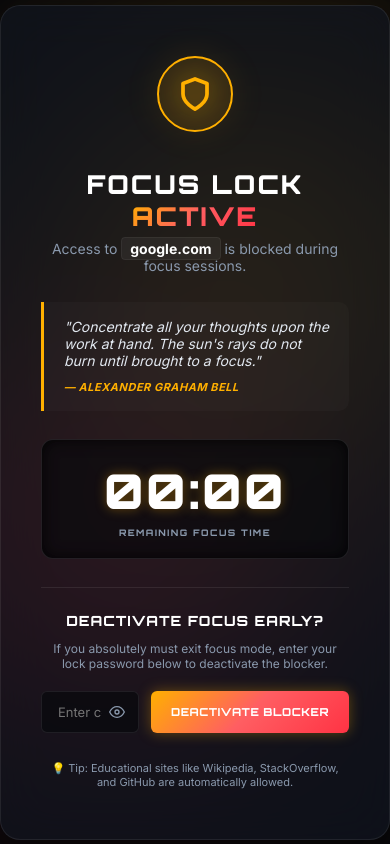
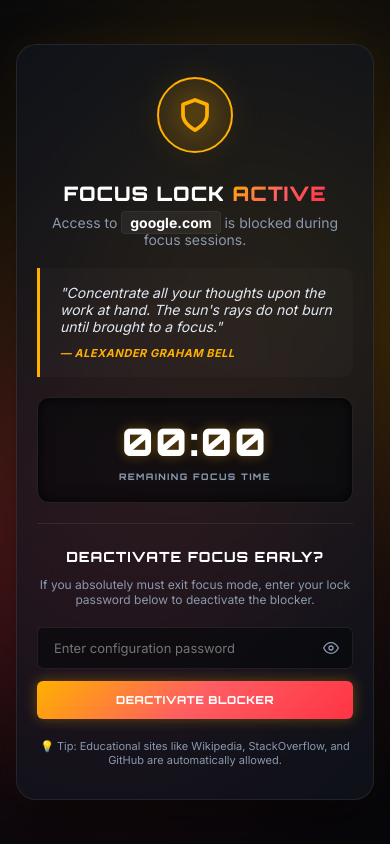
Before and after one commit to Aswath54/focus-tracker-site, a browser extension: page extension/blocked.html in a window 390 px wide. Drawn offline with Linux system fonts and the light colour scheme.

Commit message:
Fix blocked page full-screen layout

```diff
--- a/extension/blocked.css
+++ b/extension/blocked.css
@@ -29,11 +29,23 @@ body {
   background-color: var(--bg-dark-1);
   color: var(--text-normal);
   min-height: 100vh;
+  width: 100vw;
   display: flex;
   justify-content: center;
   align-items: center;
   overflow: hidden;
   position: relative;
+}
+
+.blocked-container {
+  position: relative;
+  z-index: 2;
+  width: min(100vw, 100%);
+  min-height: 100vh;
+  display: flex;
+  align-items: center;
+  justify-content: center;
+  padding: 24px;
 }
 
 /* Glowing background elements */
@@ -77,7 +89,7 @@ body {
 /* Glassmorphic card */
 .glass-card {
   position: relative;
-  z-index: 2;
+  z-index: 3;
   background: rgba(18, 22, 32, 0.7);
   backdrop-filter: blur(24px);
   -webkit-backdrop-filter: blur(24px);
@@ -347,6 +359,35 @@ body {
   color: var(--text-muted);
 }
 
+@media (max-width: 640px) {
+  .blocked-container {
+    padding: 16px;
+  }
+
+  .glass-card {
+    padding: 32px 20px;
+    gap: 20px;
+    max-width: 100%;
+  }
+
+  .restricted-title {
+    font-size: 20px;
+    letter-spacing: 1px;
+  }
+
+  .countdown-value {
+    font-size: 38px;
+  }
+
+  .bypass-form {
+    flex-direction: column;
+  }
+
+  .btn {
+    width: 100%;
+  }
+}
+
 /* Float Animations */
 @keyframes float-slow {
   0%, 100% {
```
